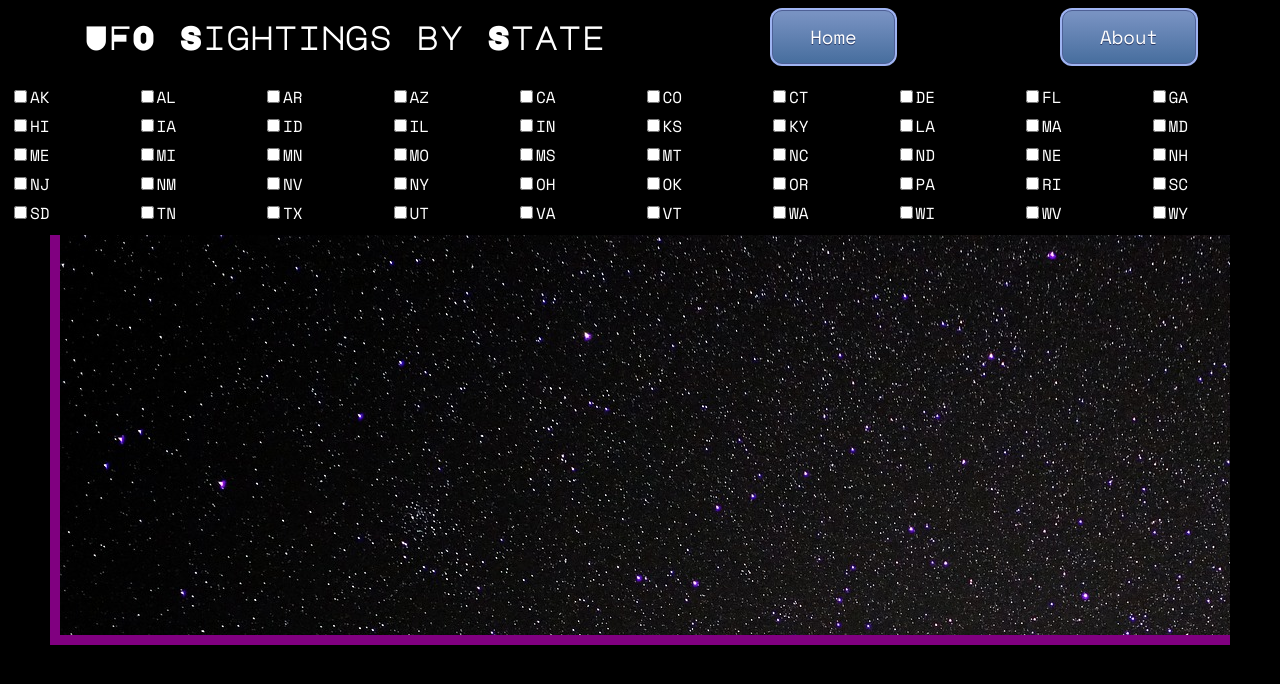
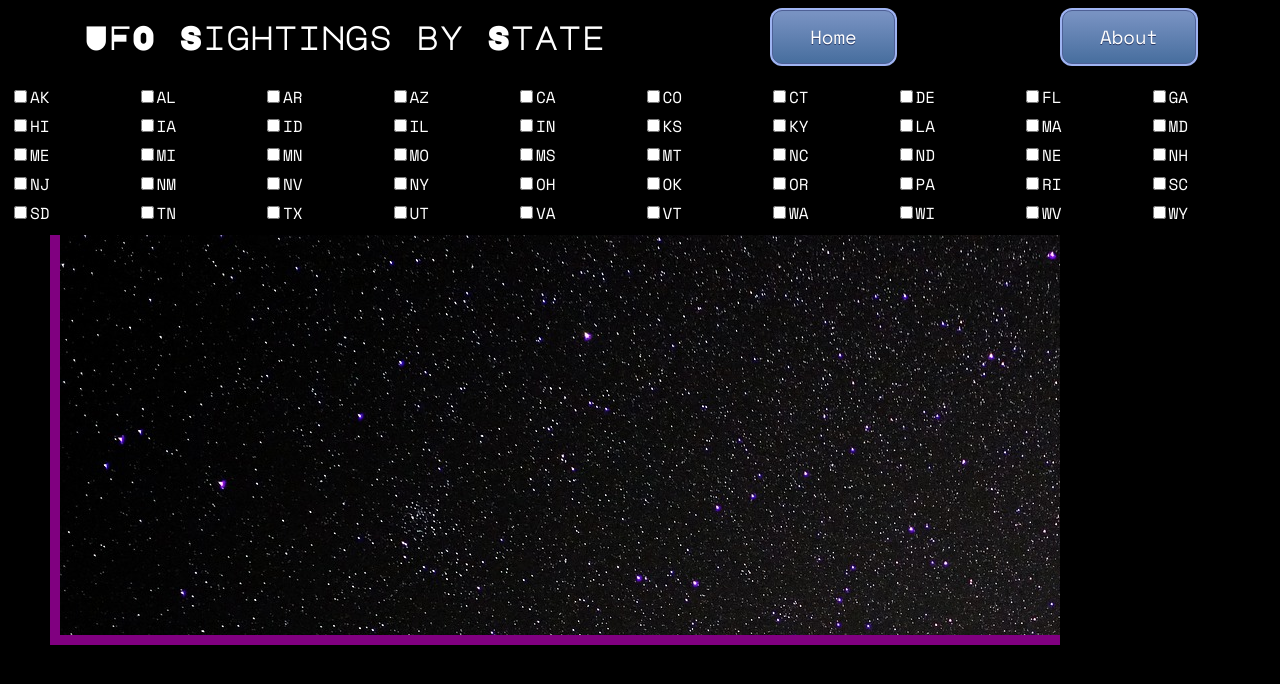
Before and after one commit to mishkatonik/UFO-sightings-react, a React (Create React App) app: page / in a window 1280 px wide. Shown: the top 684 px of the page. Built offline with nearby package versions, Linux system fonts and the light colour scheme.

Commit message:
got some bars working! still need to set highest for conditional heights

```diff
--- a/src/App.css
+++ b/src/App.css
@@ -80,9 +80,10 @@ body {
 .graphContainer {
   display: grid;
   grid-template-columns: repeat(5, 1fr);
-  grid-template-rows: repeat(5, 1fr);
-  grid-column-gap: 25px;
+  grid-template-rows: 1fr;
+  grid-column-gap: 1fr;
   height: 400px;
+  max-width: 1000px;
   background-color: var(--bg-color);
   margin-left: var(--page-spacing);
   margin-right: var(--page-spacing);
@@ -94,7 +95,7 @@ body {
 }
 
 .Bar {
-  grid-row: 1 / span 5;
+  grid-row: 1;
   box-sizing: border-box;
   padding: var(--bar-spacing);
   margin-left: var(--bar-spacing);
@@ -106,6 +107,7 @@ body {
     font-family: var(--font-text);
   color: black;
   font-family: var(--font-text);
+  font-size: 1fr;
   transition-duration: 0.4s;
 }
 
--- a/src/App.js
+++ b/src/App.js
@@ -82,7 +82,6 @@ class App extends Component {
 
     // update state and re-render
     this.setState({
-      availableStates: availableStates,
       selectedStates: selectedStates,
     });
   }
@@ -127,6 +126,15 @@ class App extends Component {
         </div>
 
         <div className="graphContainer">
+
+          {
+            this.state.selectedStates.map(stateInfo => (
+              <div className="Bar" style={{height: (stateInfo.sightings/100) + "%"}}>
+                {stateInfo.state}
+              </div>
+            ))
+          }
+
         </div>
       </div>
     );
```
